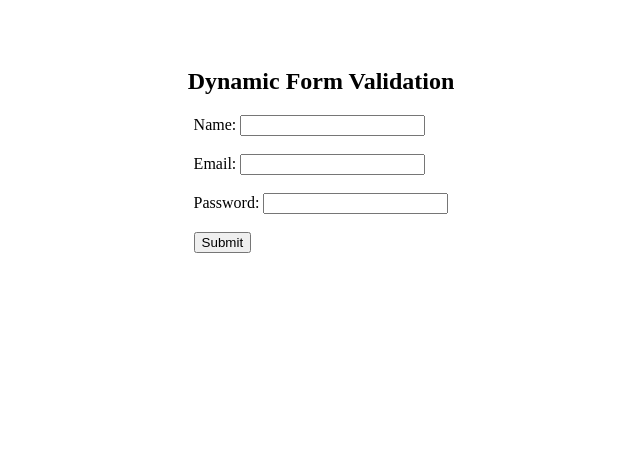
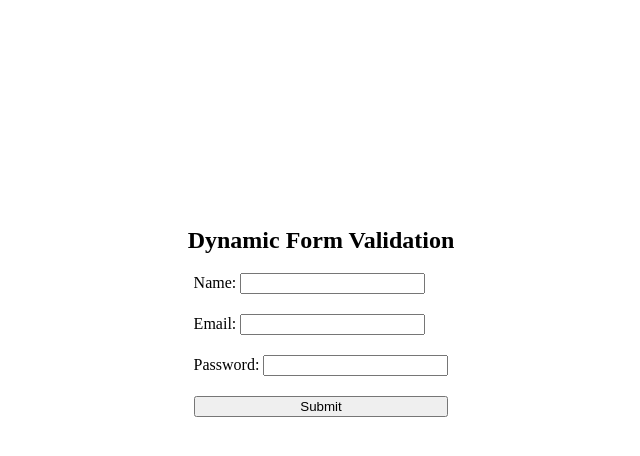
Before and after one commit to pradipkumarmadheshiya/JS_fetch, a plain HTML site: page dynamic_form_validation/index.html in a window 1280 px wide. Shown: the whole page, without its empty margins (319-959 px from the left). Drawn offline with Linux system fonts and the light colour scheme.

Commit message:
update in css

```diff
--- a/dynamic_form_validation/index.html
+++ b/dynamic_form_validation/index.html
@@ -5,13 +5,17 @@
     <meta name="viewport" content="width=device-width, initial-scale=1.0">
     <title>Dynamic form validation</title>
     <style>
-        #container{
-            padding: 40px 20px;
-        }
-        #formDiv{
+        #form_box{
             display: flex;
             flex-direction: column;
             align-items: center;
+            justify-content: center;
+            height: 80vh;
+        }
+        #myForm{
+            display: flex;
+            flex-direction: column;
+            gap: 10px;
         }
         .error{
             color: red;
@@ -19,23 +23,23 @@
     </style>
 </head>
 <body>
-    <div id="container">
+    <div id="form_box">
+        <h2>Dynamic Form Validation</h2>
         <div id="formDiv">
-            <h2>Dynamic Form Validation</h2>
             <form id="myForm">
-                <label for="name">Name: <input type="text" id="name" name="name"></label><br>
-                <span id="nameError" class="error"></span><br>
+                <label for="name">Name: <input type="text" id="name" name="name"></label>
+                <span id="nameError" class="error"></span>
 
-                <label for="email">Email: <input type="email" name="email" id="email"></label><br>
-                <span id="emailError" class="error"></span><br>
+                <label for="email">Email: <input type="email" name="email" id="email"></label>
+                <span id="emailError" class="error"></span>
 
-                <label for="password">Password: <input type="password" name="password" id="password"></label><br>
-                <span id="passwordError" class="error"></span><br>
+                <label for="password">Password: <input type="password" name="password" id="password"></label>
+                <span id="passwordError" class="error"></span>
 
                 <input type="submit" name="submit" id="submitForm" >
             </form>
-            <p id="formSubmitted"></p>
         </div>
+        <p id="formSubmitted"></p>
     </div>
 </body>
 <script src="index.js"></script>
```
